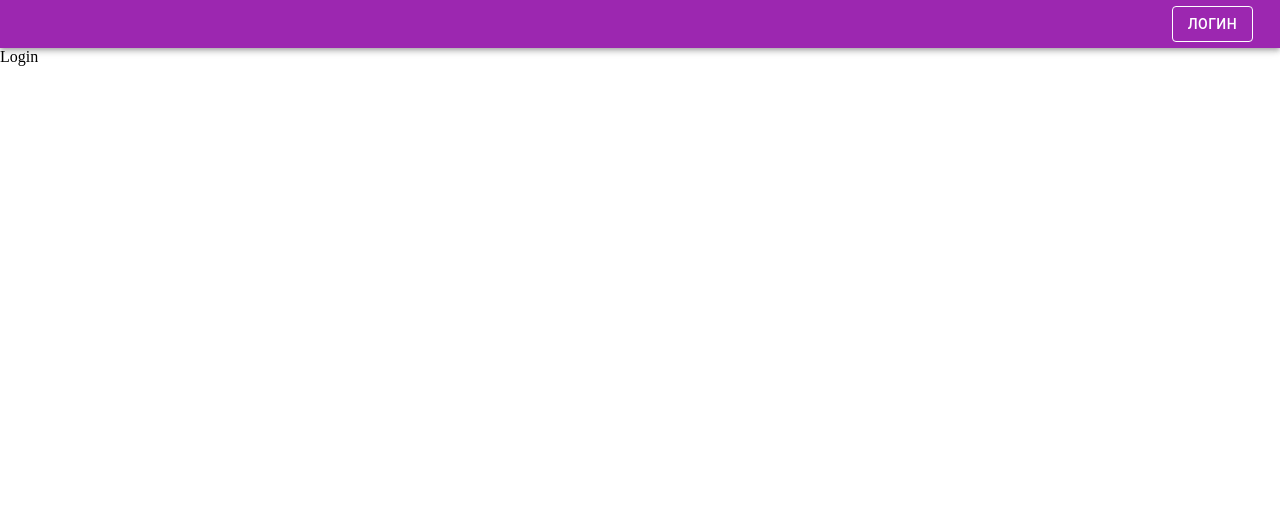
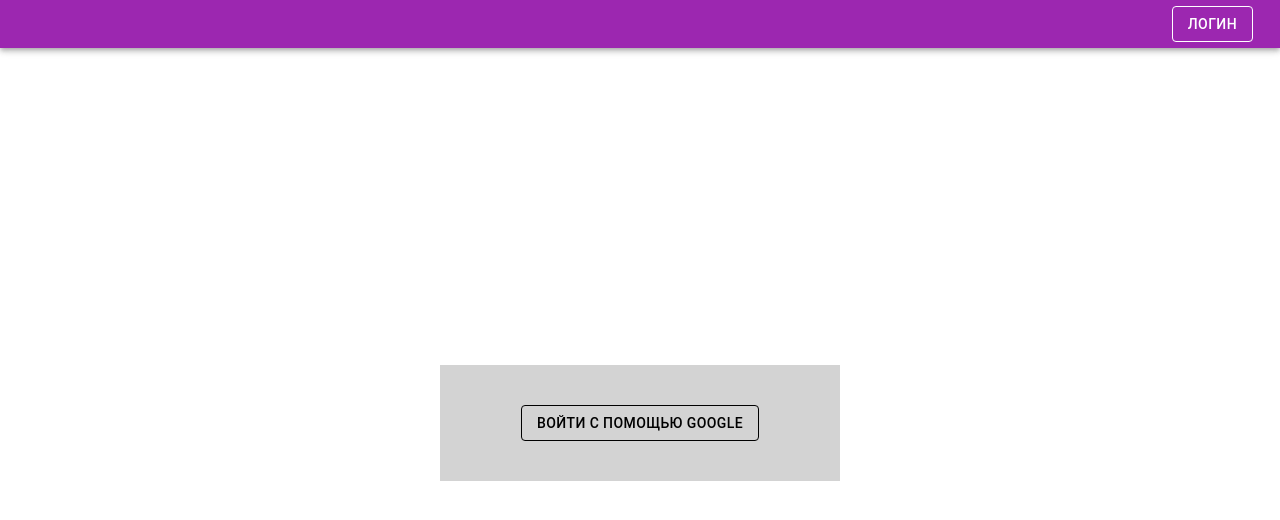
Before and after one commit to oskaldev/real-time-chat-react, a React app: page /login in a window 1280 px wide. Shown: the top 520 px of the page. Built offline with nearby package versions, Linux system fonts and the light colour scheme.

Commit message:
feat: Create Login page
Added the Login page component with a Google login button for user authentication.

```diff
--- a/src/components/Login.js
+++ b/src/components/Login.js
@@ -1,8 +1,22 @@
+import { Box, Button, Container, Grid } from '@mui/material'
 import React from 'react'
 
 const Login = () => {
   return (
-    <div>Login</div>
+    <Container>
+      <Grid container style={{ height: window.innerHeight - 50 }}
+        alignItems={'center'}
+        justifyContent={'center'}>
+        <Grid style={{ width: 400, background: 'lightgray' }}
+          container
+          alignItems={'center'}
+          direction={'column'}>
+          <Box p={5}>
+            <Button style={{ color: 'black', borderColor: 'black', margin: '0px 3px' }} variant='outlined'>Войти с помощью Google</Button>
+          </Box>
+        </Grid>
+      </Grid>
+    </Container>
   )
 }
 
```
